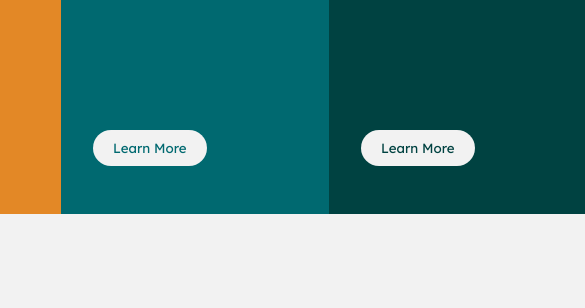
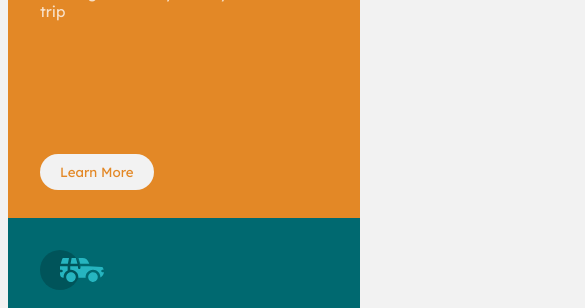
Before and after one commit to maryqu3en/CHALLENGE-1-group-21, a plain HTML site: page 3-column-preview-card-component-main/index.html in a window 390 px wide. Shown: the part 210-518 px from the top of the page, 585 px wide, since content can reach past the window. Drawn offline with Linux system fonts and the light colour scheme.

Commit message:
Update indx.css

```diff
--- a/3-column-preview-card-component-main/indx.css
+++ b/3-column-preview-card-component-main/indx.css
@@ -106,36 +106,33 @@ body {
 
     .preview-container {
       display: grid;
-        grid-template-rows:  20rem 20rem 20rem;
+      grid-template-columns: 1fr;
       align-items: center;
       justify-content: center;
+      margin-top: -40px;
     }
 
-    .preview-item1 {
-        position: relative;
-        padding-top: 2.5rem;
-        padding: 2rem;
-        width: 18rem;
-        background-color: hsl(31, 77%, 52%);
-        color: hsl(0, 0%, 95%);
-    }
-
-    .preview-item2 {
-        position: relative;
-        padding-top: 2.5rem;
-        padding: 2rem;
-        width: 18rem;
-        background-color: hsl(184, 100%, 22%);
-        color: hsl(0, 0%, 95%);
-    }
-
+    .preview-item1,
+    .preview-item2,
     .preview-item3 {
       position: relative;
       padding-top: 2.5rem;
       padding: 2rem;
       width: 18rem;
+      color: hsl(0, 0%, 95%);
+      margin-bottom: -20px;
+    }
+
+    .preview-item1 {
+      background-color: hsl(31, 77%, 52%);
+    }
+
+    .preview-item2 {
+      background-color: hsl(184, 100%, 22%);
+    }
+
+    .preview-item3 {
       background-color: hsl(179, 100%, 13%);
-        color: hsl(0, 0%, 95%);
     }
 
     .item-button {
```
Lines whose indentation alone changed are shown as unchanged.
